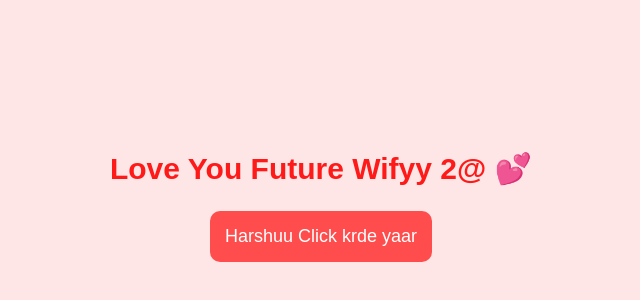
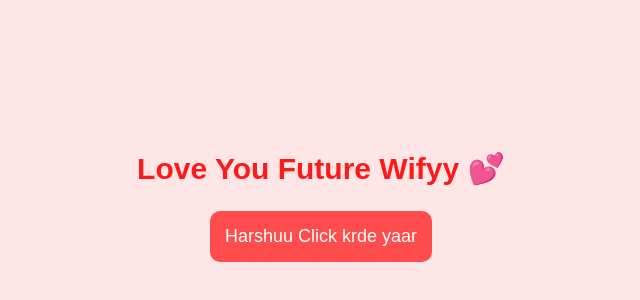
Before and after one commit to sujal8791/Ahm, a plain HTML site: page page3.html in a window 1280 px wide. Shown: the part 102-402 px from the top of the page, without its empty margins (319-959 px from the left). Drawn offline with Linux system fonts and the light colour scheme.

Commit message:
Update page3.html

```diff
--- a/page3.html
+++ b/page3.html
@@ -8,7 +8,7 @@
 </head>
 <body>
     <div class="container">
-        <h2 class="love-title">Love You Future Wifyy 2@ 💕</h2>
+        <h2 class="love-title">Love You Future Wifyy 💕</h2>
         <button onclick="nextPage()" class="love-button">Harshuu Click krde yaar</button>
     </div>
 
```
